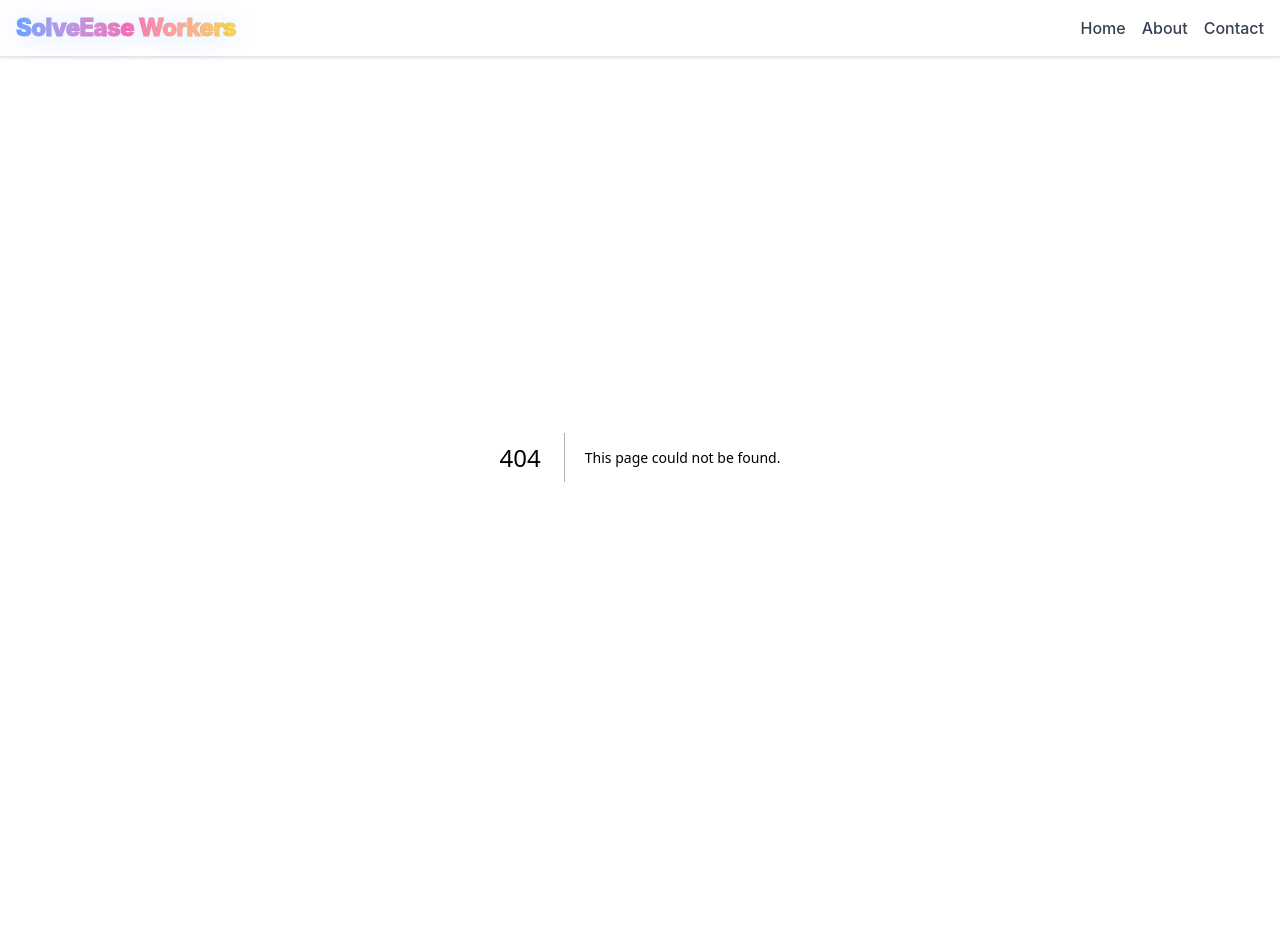
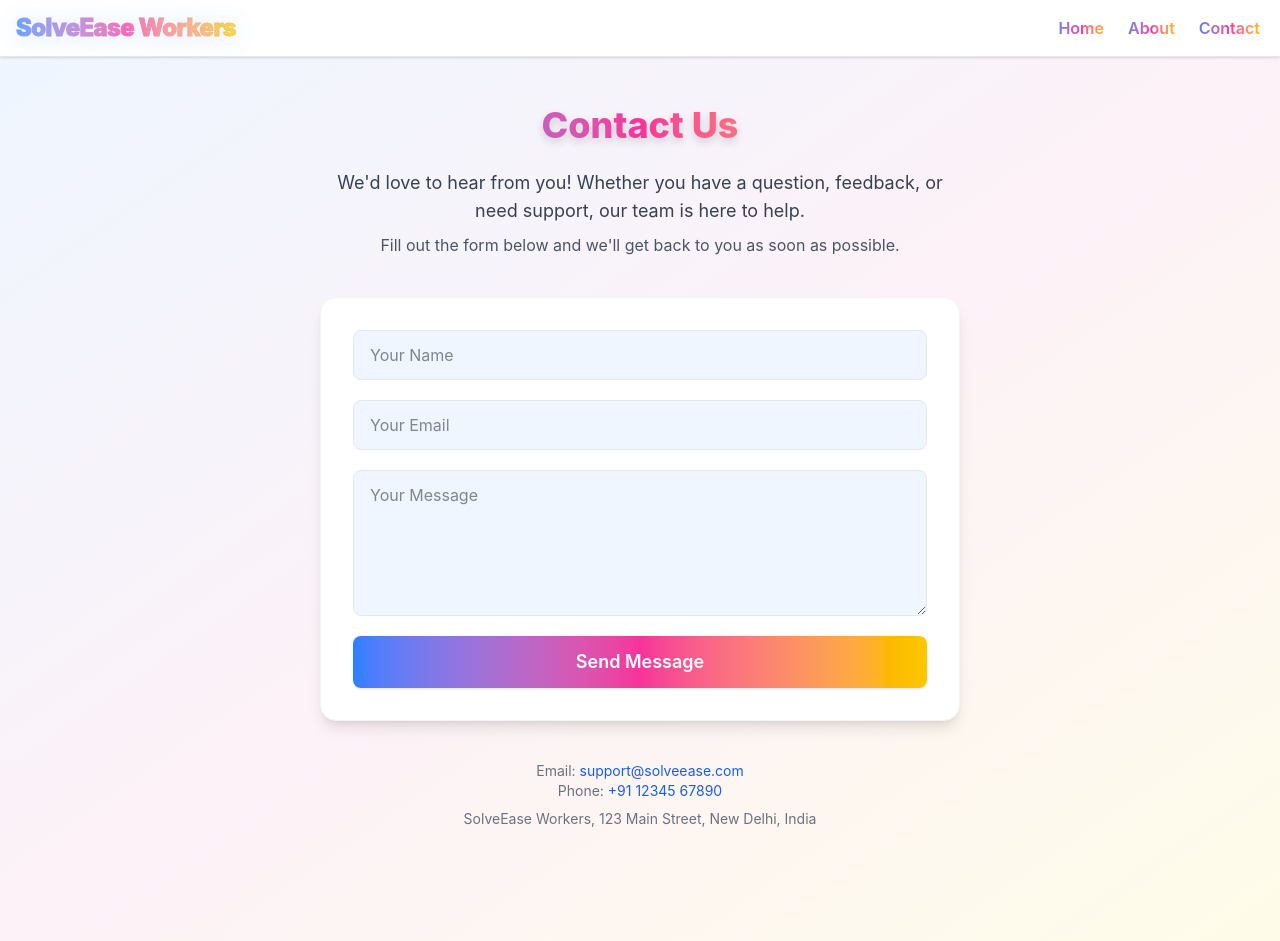
Before and after one commit to solve-ease/frontend_dev_assignment, a Next.js app: page /Contact in a window 1280 px wide. Before the commit this address had no page. Before the commit the page ends 857 px from the top, so only its background shows below. Built offline with nearby package versions, Linux system fonts and the light colour scheme.

Commit message:
About and Contact page created

```diff
--- /dev/null
+++ b/src/app/About.tsx
@@ -0,0 +1,85 @@
+import React from "react";
+
+const testimonials = [
+  {
+    name: "Amit Sharma",
+    role: "Client",
+    text: "SolveEase Workers made it so easy to find reliable help for my home renovation. The process was smooth and the workers were professional!",
+    image: "/public/vercel.svg",
+  },
+  {
+    name: "Priya Singh",
+    role: "Worker",
+    text: "I found great job opportunities and fair pay through SolveEase. The platform is transparent and supportive!",
+    image: "/public/next.svg",
+  },
+  {
+    name: "Rahul Verma",
+    role: "Client",
+    text: "The customer support is top-notch and the workers are skilled. Highly recommended!",
+    image: "/public/globe.svg",
+  },
+];
+
+export default function About() {
+  return (
+    <main className="min-h-screen w-full bg-gradient-to-br from-blue-50 via-pink-50 to-yellow-50 pb-16">
+      <div className="container mx-auto px-4 py-12">
+        <h1 className="text-4xl font-extrabold text-center mb-6 bg-gradient-to-r from-blue-500 via-pink-500 to-yellow-400 bg-clip-text text-transparent drop-shadow-lg">
+          About SolveEase Workers
+        </h1>
+        <section className="mb-10 max-w-3xl mx-auto text-center">
+          <p className="text-lg text-gray-700 mb-4">
+            <span className="font-bold text-blue-600">SolveEase Workers</span>{" "}
+            was founded in 2022 with a mission to connect skilled workers with
+            people and businesses in need of reliable services. Our platform
+            bridges the gap between opportunity and talent, ensuring fair pay,
+            transparency, and trust for all.
+          </p>
+          <p className="text-base text-gray-600">
+            We started as a small team passionate about empowering local workers
+            and have grown into a trusted platform serving thousands of clients
+            and workers across the region. Our commitment to quality, safety,
+            and customer satisfaction drives everything we do.
+          </p>
+        </section>
+        <section className="mb-12">
+          <h2 className="text-2xl font-bold text-center mb-6 text-gray-900">
+            Testimonials
+          </h2>
+          <div className="grid grid-cols-1 md:grid-cols-3 gap-8">
+            {testimonials.map((t, idx) => (
+              <div
+                key={idx}
+                className="bg-white rounded-2xl shadow-lg p-6 flex flex-col items-center text-center border border-gray-100"
+              >
+                {/* image removed */}
+                <p className="text-gray-700 italic mb-2">“{t.text}”</p>
+                <div className="font-semibold text-blue-600">{t.name}</div>
+                <div className="text-xs text-gray-500">{t.role}</div>
+              </div>
+            ))}
+          </div>
+        </section>
+        <section className="max-w-2xl mx-auto text-center">
+          <h2 className="text-xl font-bold mb-2 text-gray-900">Our Vision</h2>
+          <p className="text-gray-700 mb-4">
+            We believe in a world where everyone has access to opportunity and
+            support. Whether you need a skilled worker or are looking for work,
+            SolveEase Workers is here to help you succeed.
+          </p>
+          <div className="flex flex-col md:flex-row items-center justify-center gap-4 mt-6">
+            <div className="bg-gradient-to-r from-blue-100 via-pink-100 to-yellow-100 rounded-xl p-4 shadow w-full md:w-1/2">
+              <div className="font-bold text-blue-700 mb-1">10,000+</div>
+              <div className="text-gray-600 text-sm">Jobs Completed</div>
+            </div>
+            <div className="bg-gradient-to-r from-blue-100 via-pink-100 to-yellow-100 rounded-xl p-4 shadow w-full md:w-1/2">
+              <div className="font-bold text-pink-700 mb-1">5,000+</div>
+              <div className="text-gray-600 text-sm">Happy Clients</div>
+            </div>
+          </div>
+        </section>
+      </div>
+    </main>
+  );
+}
--- /dev/null
+++ b/src/app/About/page.tsx
@@ -0,0 +1,2 @@
+import About from "../About";
+export default About;
--- /dev/null
+++ b/src/app/Contact.tsx
@@ -0,0 +1,105 @@
+"use client";
+import React, { useState } from "react";
+
+export default function Contact() {
+  const [form, setForm] = useState({ name: "", email: "", message: "" });
+  const [submitted, setSubmitted] = useState(false);
+
+  const handleChange = (
+    e: React.ChangeEvent<HTMLInputElement | HTMLTextAreaElement>
+  ) => {
+    setForm({ ...form, [e.target.name]: e.target.value });
+  };
+
+  const handleSubmit = (e: React.FormEvent) => {
+    e.preventDefault();
+    setSubmitted(true);
+    // Here you would send the form data to your backend or email service
+  };
+
+  return (
+    <main className="min-h-screen w-full bg-gradient-to-br from-blue-50 via-pink-50 to-yellow-50 pb-16">
+      <div className="container mx-auto px-4 py-12 max-w-2xl">
+        <h1 className="text-4xl font-extrabold text-center mb-6 bg-gradient-to-r from-blue-500 via-pink-500 to-yellow-400 bg-clip-text text-transparent drop-shadow-lg">
+          Contact Us
+        </h1>
+        <section className="mb-10 text-center">
+          <p className="text-lg text-gray-700 mb-2">
+            We'd love to hear from you! Whether you have a question, feedback,
+            or need support, our team is here to help.
+          </p>
+          <p className="text-base text-gray-600">
+            Fill out the form below and we'll get back to you as soon as
+            possible.
+          </p>
+        </section>
+        <section className="bg-white rounded-2xl shadow-lg p-8 border border-gray-100">
+          {submitted ? (
+            <div className="text-center text-green-600 font-semibold text-lg py-8">
+              Thank you for reaching out! We'll get back to you soon.
+            </div>
+          ) : (
+            <form onSubmit={handleSubmit} className="flex flex-col gap-5">
+              <input
+                type="text"
+                name="name"
+                placeholder="Your Name"
+                value={form.name}
+                onChange={handleChange}
+                required
+                className="px-4 py-3 rounded-lg border border-gray-200 focus:ring-2 focus:ring-blue-200 outline-none text-gray-900 bg-blue-50"
+              />
+              <input
+                type="email"
+                name="email"
+                placeholder="Your Email"
+                value={form.email}
+                onChange={handleChange}
+                required
+                className="px-4 py-3 rounded-lg border border-gray-200 focus:ring-2 focus:ring-blue-200 outline-none text-gray-900 bg-blue-50"
+              />
+              <textarea
+                name="message"
+                placeholder="Your Message"
+                value={form.message}
+                onChange={handleChange}
+                required
+                rows={5}
+                className="px-4 py-3 rounded-lg border border-gray-200 focus:ring-2 focus:ring-blue-200 outline-none text-gray-900 bg-blue-50"
+              />
+              <button
+                type="submit"
+                className="w-full px-4 py-3 rounded-lg bg-gradient-to-r from-blue-500 via-pink-500 to-yellow-400 text-white font-semibold text-lg shadow hover:brightness-110 transition-all duration-150 focus:outline-none focus:ring-2 focus:ring-blue-300"
+              >
+                Send Message
+              </button>
+            </form>
+          )}
+        </section>
+        <section className="mt-10 text-center text-gray-500 text-sm">
+          <div>
+            Email:{" "}
+            <a
+              href="mailto:support@solveease.com"
+              className="text-blue-600 hover:underline"
+            >
+              support@solveease.com
+            </a>
+          </div>
+          <div>
+            Phone:{" "}
+            <a
+              href="tel:+911234567890"
+              className="text-blue-600 hover:underline"
+            >
+              +91 12345 67890
+            </a>
+          </div>
+          <div className="mt-2">
+            SolveEase Workers, 123 Main Street, New Delhi, India
+          </div>
+        </section>
+      </div>
+    </main>
+  );
+}
--- /dev/null
+++ b/src/app/Contact/page.tsx
@@ -0,0 +1,2 @@
+import Contact from "../Contact";
+export default Contact;
--- a/src/app/Navbar.tsx
+++ b/src/app/Navbar.tsx
@@ -11,25 +11,20 @@ export default function Navbar() {
         >
           SolveEase Workers
         </Link>
-        <div className="flex gap-4">
-          <Link
-            href="#"
-            className="text-gray-700 hover:text-blue-600 font-medium transition-colors"
-          >
-            Home
-          </Link>
-          <Link
-            href="#"
-            className="text-gray-700 hover:text-blue-600 font-medium transition-colors"
-          >
-            About
-          </Link>
-          <Link
-            href="#"
-            className="text-gray-700 hover:text-blue-600 font-medium transition-colors"
-          >
-            Contact
-          </Link>
+        <div className="flex gap-3 md:gap-4">
+          {[
+            { label: "Home", href: "/" },
+            { label: "About", href: "/About" },
+            { label: "Contact", href: "/Contact" },
+          ].map((item) => (
+            <Link
+              key={item.label}
+              href={item.href}
+              className="font-semibold text-base bg-gradient-to-r from-blue-500 via-pink-500 to-yellow-400 bg-clip-text text-transparent transition-all duration-200 hover:underline hover:decoration-2 hover:decoration-pink-400 focus:outline-none px-1"
+            >
+              {item.label}
+            </Link>
+          ))}
         </div>
       </div>
     </nav>
```
